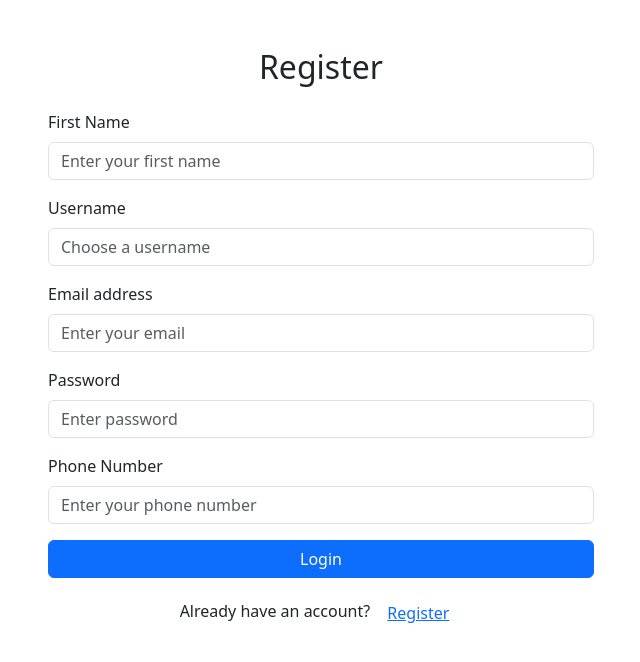
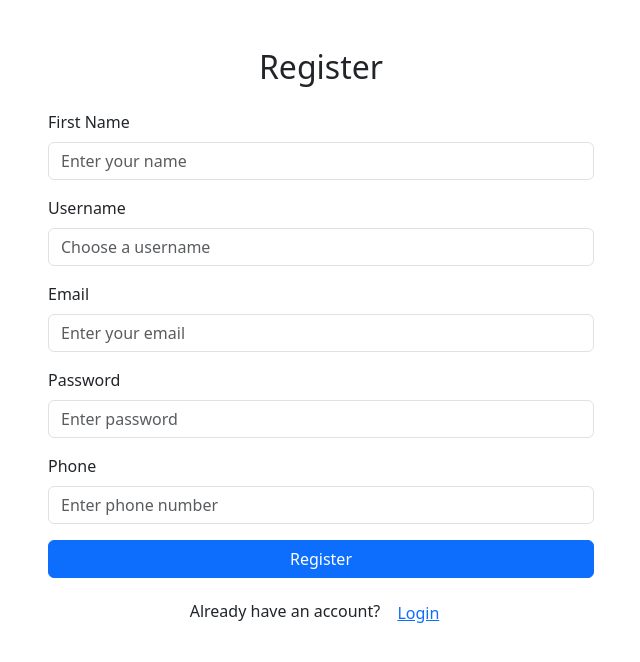
Before and after one commit to Ghostnodedev/srccomerce, a Next.js app: page /login in a window 1280 px wide. Shown: the top 662 px of the page, without its empty margins (319-959 px from the left). Built offline with nearby package versions, Linux system fonts and the light colour scheme.

Commit message:
code changed

```diff
--- a/app/login/page.js
+++ b/app/login/page.js
@@ -1,11 +1,12 @@
 "use client";
 import "bootstrap/dist/css/bootstrap.min.css";
-import { useRouter } from 'next/navigation'
-import React, { useState, useEffect } from "react";
+import { useRouter } from 'next/navigation';
+import React, { useState } from "react";
 import { Form, Button, Container, Row, Col } from "react-bootstrap";
 
 const RegisterPage = () => {
   const router = useRouter();
+
   const [formData, setFormData] = useState({
     name: "",
     username: "",
@@ -19,124 +20,108 @@ const RegisterPage = () => {
     setFormData((prev) => ({ ...prev, [name]: value }));
   };
 
-console.log("Submitted Data:", formData);
-
   const handleSubmit = async (e) => {
     e.preventDefault();
 
-  if (!formData.name || !formData.username || !formData.email || !formData.password) {
-    alert("Please fill in all required fields.");
+    // ✅ Validate frontend before sending
+    for (const [key, value] of Object.entries(formData)) {
+      if (!value.trim()) {
+        alert(`Please fill in the ${key} field`);
         return;
       }
+    }
 
-  const payload = {
-    name: formData.name,
-    email: formData.email,
-    username: formData.username,
-    password: formData.password,
-  };
-
-  console.log("Payload sent:", payload);
+    console.log("Submitted Data:", formData);
 
     try {
-    const response = await fetch(
-      "https://ca535besvd.execute-api.us-east-1.amazonaws.com/register",
-      {
+      const response = await fetch("https://ca535besvd.execute-api.us-east-1.amazonaws.com/register", {
         method: "POST",
         headers: {
           "Content-Type": "application/json",
         },
-        body: JSON.stringify(payload),
-      }
-    );
-
-    console.log("Raw response:", response);
+        body: JSON.stringify(formData),
+      });
 
       const data = await response.json();
+      console.log("Response Status:", response.status);
       console.log("Response Data:", data);
 
       if (response.ok) {
         alert("Registration successful!");
-      router.push('/Home');
+        router.push("/home"); // change as needed
       } else {
         alert("Registration failed: " + (data.error || "Unknown error"));
       }
     } catch (error) {
-    console.error("Error posting data:", error);
-    alert("Failed to register, please try again.");
+      console.error("❌ Error posting data:", error);
+      alert("Failed to register. Please try again.");
     }
   };
 
-const login = ()=>{
-  router.push('/register');
-}
-
+  const goToLogin = () => {
+    router.push("/login"); // change as needed
+  };
 
   return (
     <Container className="my-5">
       <Row className="justify-content-md-center">
         <Col md={8} lg={6}>
           <h2 className="mb-4 text-center">Register</h2>
-
           <Form onSubmit={handleSubmit}>
-            <Form.Group className="mb-3" controlId="name">
+            <Form.Group className="mb-3">
               <Form.Label>First Name</Form.Label>
               <Form.Control
                 type="text"
-                placeholder="Enter your first name"
                 name="name"
+                placeholder="Enter your name"
                 value={formData.name}
                 onChange={handleChange}
                 required
               />
             </Form.Group>
 
-            <Form.Group className="mb-3" controlId="username">
+            <Form.Group className="mb-3">
               <Form.Label>Username</Form.Label>
               <Form.Control
                 type="text"
+                name="username"
                 placeholder="Choose a username"
-                name="username"
                 value={formData.username}
                 onChange={handleChange}
                 required
               />
             </Form.Group>
 
-            <Form.Group className="mb-3" controlId="email">
-              <Form.Label>Email address</Form.Label>
+            <Form.Group className="mb-3">
+              <Form.Label>Email</Form.Label>
               <Form.Control
                 type="email"
+                name="email"
                 placeholder="Enter your email"
-                name="email"
                 value={formData.email}
                 onChange={handleChange}
                 required
               />
             </Form.Group>
 
-            <Row>
-              <Col>
-                <Form.Group className="mb-3" controlId="password">
+            <Form.Group className="mb-3">
               <Form.Label>Password</Form.Label>
               <Form.Control
                 type="password"
+                name="password"
                 placeholder="Enter password"
-                    name="password"
                 value={formData.password}
                 onChange={handleChange}
                 required
               />
             </Form.Group>
-              </Col>
-            </Row>
 
-            <Form.Group className="mb-3" controlId="phone">
-              <Form.Label>Phone Number</Form.Label>
+            <Form.Group className="mb-3">
+              <Form.Label>Phone</Form.Label>
               <Form.Control
-                type="tel" // better than "phone"
-                placeholder="Enter your phone number"
+                type="tel"
                 name="phone"
+                placeholder="Enter phone number"
                 value={formData.phone}
                 onChange={handleChange}
                 required
@@ -145,12 +130,16 @@ const login = ()=>{
 
             <div className="d-grid">
               <Button variant="primary" type="submit">
-                Login
+                Register
               </Button>
             </div>
+
             <div className="mt-3 text-center">
               <p>
-                Already have an account? <button className="btn btn-link" onClick={login}>Register</button>
+                Already have an account?{" "}
+                <button type="button" className="btn btn-link" onClick={goToLogin}>
+                  Login
+                </button>
               </p>
             </div>
           </Form>
```
Lines whose indentation alone changed are shown as unchanged.
